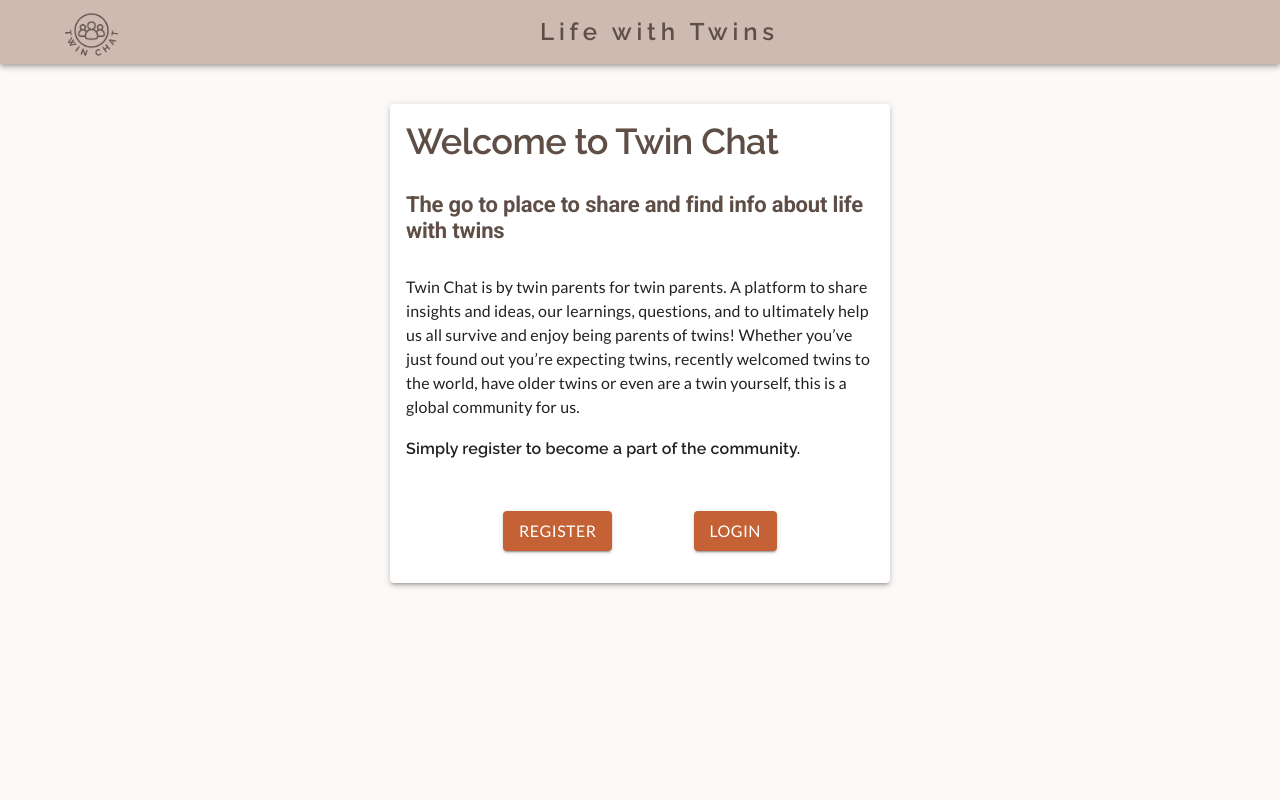
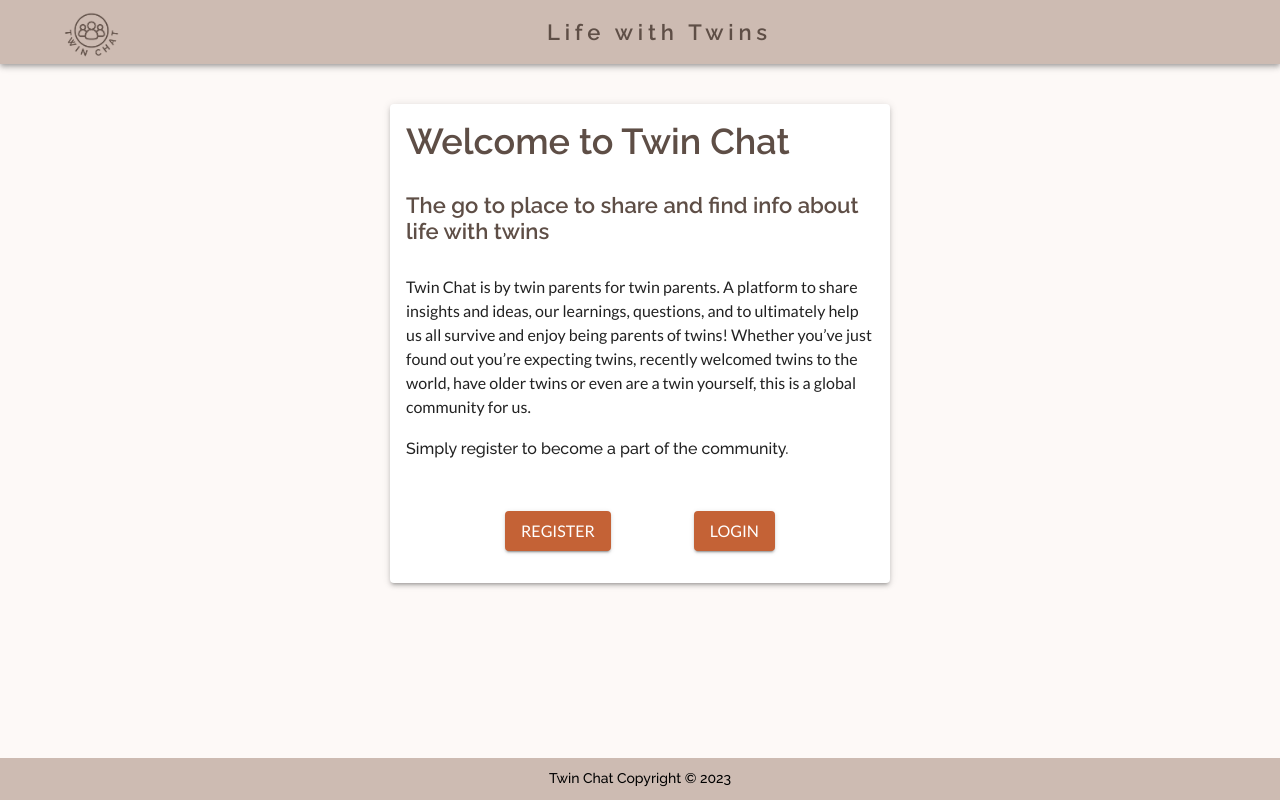
Before and after one commit to Noroff-FEU-Assignments/project-exam-2-heine5150, a React (Create React App) app in the folder twin-chat/: page / in a window 1280 px wide. Built offline with nearby package versions, Linux system fonts and the light colour scheme.

Commit message:
Updated Theme file and navbar.

```diff
--- a/twin-chat/package.json
+++ b/twin-chat/package.json
@@ -13,8 +13,6 @@
     "@testing-library/jest-dom": "^5.16.5",
     "@testing-library/react": "^13.4.0",
     "@testing-library/user-event": "^13.5.0",
-    "axios": "^1.2.3",
-    "formik": "^2.2.9",
     "react": "^18.2.0",
     "react-dom": "^18.2.0",
     "react-hook-form": "^7.42.1",
--- a/twin-chat/src/App.js
+++ b/twin-chat/src/App.js
@@ -62,7 +62,7 @@ function App() {
                   />
                   <Route path="*" element={<NotFoundPage auth={auth} />} />
                 </Routes>
-                {/* <Footer /> */}
+                <Footer />
               </div>
             </Container>
           </div>
--- a/twin-chat/src/common/theme/theme.js
+++ b/twin-chat/src/common/theme/theme.js
@@ -13,22 +13,41 @@ export const theme = createTheme({
     },
   },
   typography: {
+    fontFamily: "Raleway, 'Open Sans', sans-serif",
     h1: {
-      fontFamily: "Raleway, 'Open Sans', sans-serif",
-      fontWeight: {
-        regular: 400,
-        medium: 500,
-        bold: 600,
-      },
+      fontWeight: 600,
+    },
+    h2: {
+      fontWeight: 600,
+      fontSize: "22px",
+    },
+    h3: {
+      fontWeight: 600,
+      fontSize: "18px",
+    },
+    h4: {
+      fontWeight: 600,
+      fontSize: "16px",
+    },
+    h5: {
+      fontWeight: 500,
+      fontSize: "14px",
+    },
+    h6: {
+      fontWeight: 500,
+      fontSize: "12px",
     },
     subtitle1: {
-      fontFamily: "Raleway,'Open Sans', sans-serif",
-      fontWeight: {
-        regular: 400,
-        medium: 500,
-      },
+      fontWeight: 500,
+    },
+    subtitle2: {
+      fontWeight: 500,
     },
     body1: {
+      fontFamily: "Lato, 'Open Sans', sans-serif",
+      fontWeight: 400,
+    },
+    body2: {
       fontFamily: "Lato, 'Open Sans', sans-serif",
       fontWeight: 400,
     },
@@ -40,8 +59,6 @@ export const theme = createTheme({
     MuiCircularProgress: {
       styleOverrides: {
         root: {
-          display: "flex",
-          justifyContent: "center",
           marginTop: "40px",
         },
       },
--- a/twin-chat/src/components/Footer.js
+++ b/twin-chat/src/components/Footer.js
@@ -1,23 +1,25 @@
-import { Box, Toolbar, Typography } from "@mui/material";
+import { Box, Typography } from "@mui/material";
 import React from "react";
 
 export default function Footer() {
   return (
-    <Toolbar disableGutters>
     <Box
       sx={{
         backgroundColor: "hsl(20, 21%, 75%)",
         display: "flex",
         justifyContent: "center",
         alignItems: "center",
-          height: "6vh",
-          width: "100%",
+        position: "fixed",
+        bottom: 0,
+        left: 0,
+        right: 0,
+        padding: "10px 0",
+        textAlign: "center",
       }}
     >
-        <Typography ariant="subtitle2" gutterBottom>
+      <Typography variant="subtitle2">
         Twin Chat Copyright © {new Date().getFullYear()}
       </Typography>
     </Box>
-    </Toolbar>
   );
 }
--- a/twin-chat/src/components/Header.js
+++ b/twin-chat/src/components/Header.js
@@ -41,7 +41,8 @@ export default function Header({
         color="textSecondary"
         variant="h5"
         component="h5"
-        fontSize="22px"
+        fontSize="24px"
+        fontWeight="medium"
       >
         {subtitle1}
       </Typography>
--- a/twin-chat/src/components/PostsList.js
+++ b/twin-chat/src/components/PostsList.js
@@ -28,7 +28,7 @@ export default function PostsList({ posts }) {
               <Box sx={{ width: "400px" }}>
                 <Card className="card">
                   <CardContent
-                    sx={{ wordWrap: "break-word", bgcolor: "#F5F5F5" }}
+                    sx={{ wordWrap: "break-word", bgcolor: "background.main" }}
                   >
                     <Header subtitle1={post.title} />
                     <Typography variant="body2">
--- a/twin-chat/src/components/navbar/NavBar.js
+++ b/twin-chat/src/components/navbar/NavBar.js
@@ -52,7 +52,7 @@ export default function NavBar() {
             <img src={logo} sx={{}} height="55px" />
           </a>
           <Typography
-            variant="h5"
+            variant="h2"
             noWrap
             component="a"
             href={auth ? "/posts" : "/"}
@@ -60,10 +60,8 @@ export default function NavBar() {
               mr: 2,
               display: { xs: "none", md: "flex" },
               flexGrow: 1,
-              fontFamily: "raleway",
-              fontWeight: 600,
               letterSpacing: ".3rem",
-              color: "#5e4e46",
+              color: "background.dark",
               textDecoration: "none",
               justifyContent: "center",
             }}
@@ -71,7 +69,7 @@ export default function NavBar() {
             Life with Twins
           </Typography>
           <Typography
-            variant="h6"
+            variant="h4"
             noWrap
             component="a"
             href={auth ? "/posts" : "/"}
@@ -79,10 +77,8 @@ export default function NavBar() {
               mr: 2,
               display: { xs: "flex", md: "none" },
               flexGrow: 1,
-              fontFamily: "raleway",
-              fontWeight: 600,
               letterSpacing: ".3rem",
-              color: "#5e4e46",
+              color: "background.dark",
               textDecoration: "none",
               justifyContent: "center",
             }}
--- a/twin-chat/src/pages/SinglePostPage.js
+++ b/twin-chat/src/pages/SinglePostPage.js
@@ -81,10 +81,12 @@ export default function SinglePostPage() {
                   sx={{ width: 56, height: 56 }}
                 />
                 <Box>
-                  <Typography variant="body1" gutterBottom>
-                    {post.author.name}
-                  </Typography>
-                  <Typography variant="body2" gutterBottom>
+                  <Header subtitle2={post.author.name} />
+                  <Typography
+                    variant="body2"
+                    mt={-4}
+                    style={{ fontWeight: "bold" }}
+                  >
                     {post.author.email}
                   </Typography>
                 </Box>
```
Also changed, not shown: 1 other file (tests, documents, lock files or other folders). Lines whose indentation alone changed are shown as unchanged.
